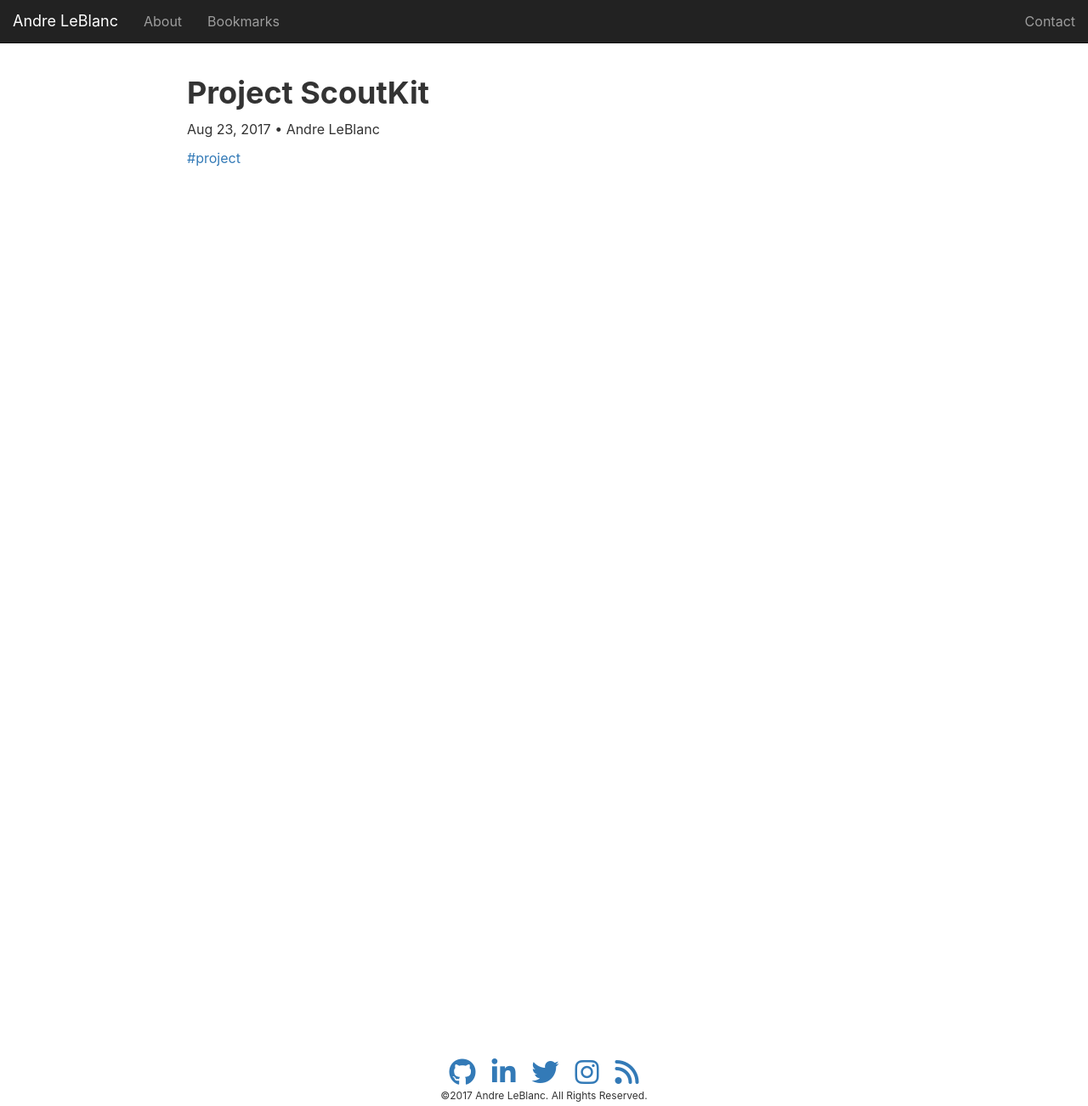
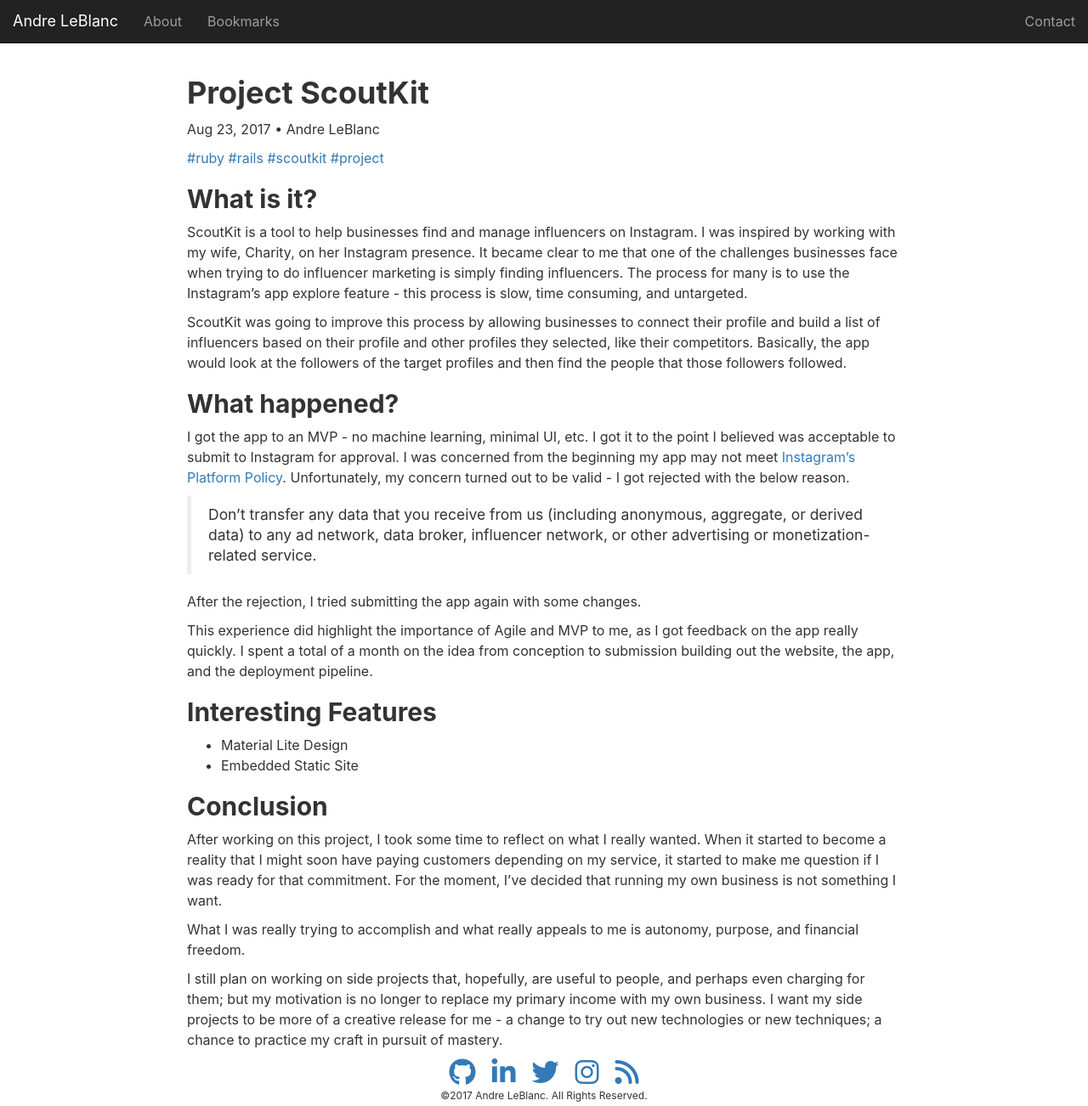
Before and after one commit to andremleblanc/andreleblanc.me, a Jekyll site: the page built from _posts/2017-08-23-project-scoutkit.md, in a window 1280 px wide and 1302 px high. Shown: the whole window at 85% size. Built offline with Jekyll 4.4.1, drawn with Linux system fonts in a browser that asks for light colours; nearby versions of some CDN libraries; comment, search, counter and statistics services are not loaded.

Commit message:
add posts

```diff
--- a/_layouts/post.html
+++ b/_layouts/post.html
@@ -17,7 +17,7 @@ layout: default
       <span>
         {% for tag in page.tags %}
           <a class="tag" href="/tag/{{ tag }}">
-            #{{ page.tags }}
+            #{{ tag }}
           </a>
         {% endfor %}
     </header>
--- a/_posts/2017-08-23-project-scoutkit.md
+++ b/_posts/2017-08-23-project-scoutkit.md
@@ -1,5 +1,55 @@
 ---
 layout: post
 title: Project ScoutKit
-tags: project
+tags: ruby rails scoutkit project
 ---
+
+## What is it?
+
+ScoutKit is a tool to help businesses find and manage influencers on Instagram. I was inspired by
+working with my wife, Charity, on her Instagram presence. It became clear to me that one of the
+challenges businesses face when trying to do influencer marketing is simply finding influencers. The
+process for many is to use the Instagram's app explore feature - this process is slow, time
+consuming, and untargeted.
+
+ScoutKit was going to improve this process by allowing businesses to connect their profile and build
+a list of influencers based on their profile and other profiles they selected, like their
+competitors. Basically, the app would look at the followers of the target profiles and then find
+the people that those followers followed.
+
+## What happened?
+
+I got the app to an MVP - no machine learning, minimal UI, etc. I got it to the point I believed was
+acceptable to submit to Instagram for approval. I was concerned from the beginning my app may not
+meet [Instagram's Platform Policy](https://www.instagram.com/about/legal/terms/api/). Unfortunately,
+my concern turned out to be valid - I got rejected with the below reason.
+
+> Don't transfer any data that you receive from us (including anonymous, aggregate, or derived data)
+> to any ad network, data broker, influencer network, or other advertising or monetization-related
+> service.
+
+After the rejection, I tried submitting the app again with some changes.
+
+This experience did highlight the importance of Agile and MVP to me, as I got feedback on the app
+really quickly. I spent a total of a month on the idea from conception to submission building out
+the website, the app, and the deployment pipeline.
+
+## Interesting Features
+
+- Material Lite Design
+- Embedded Static Site
+
+## Conclusion
+
+After working on this project, I took some time to reflect on what I really wanted. When it started
+to become a reality that I might soon have paying customers depending on my service, it started to
+make me question if I was ready for that commitment. For the moment, I've decided that running my
+own business is not something I want.
+
+What I was really trying to accomplish and what really appeals to me is autonomy, purpose, and
+financial freedom.
+
+I still plan on working on side projects that, hopefully, are useful to people, and perhaps even
+charging for them; but my motivation is no longer to replace my primary income with my own business.
+I want my side projects to be more of a creative release for me - a change to try out new
+technologies or new techniques; a chance to practice my craft in pursuit of mastery.
```
Also changed, not shown: _layouts/home.html (+4 -4 lines), _posts/2017-03-17-module-not-found.md (+1 -0 lines), _posts/2017-08-23-announcing-druiddb-ruby.md (+1 -1 lines).
